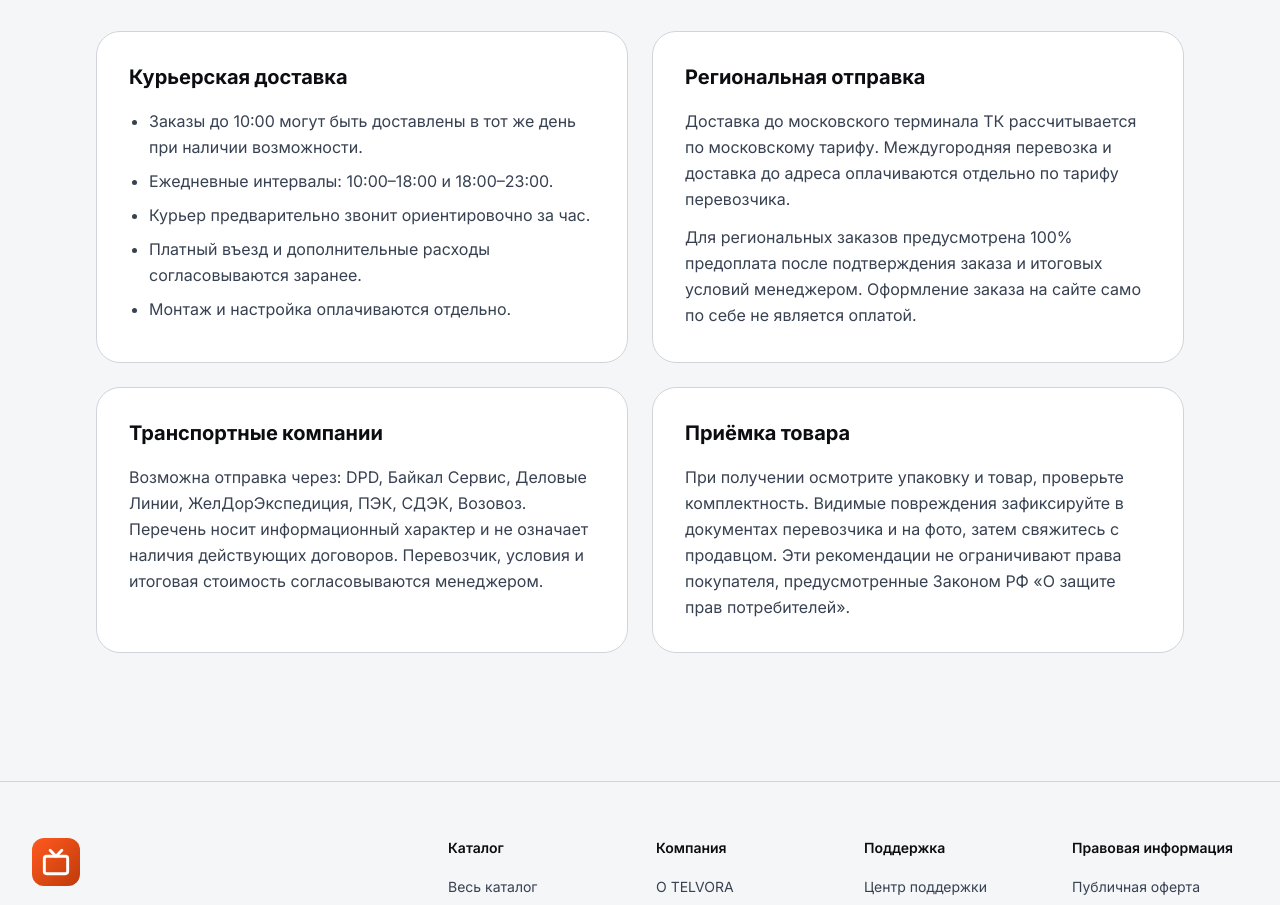
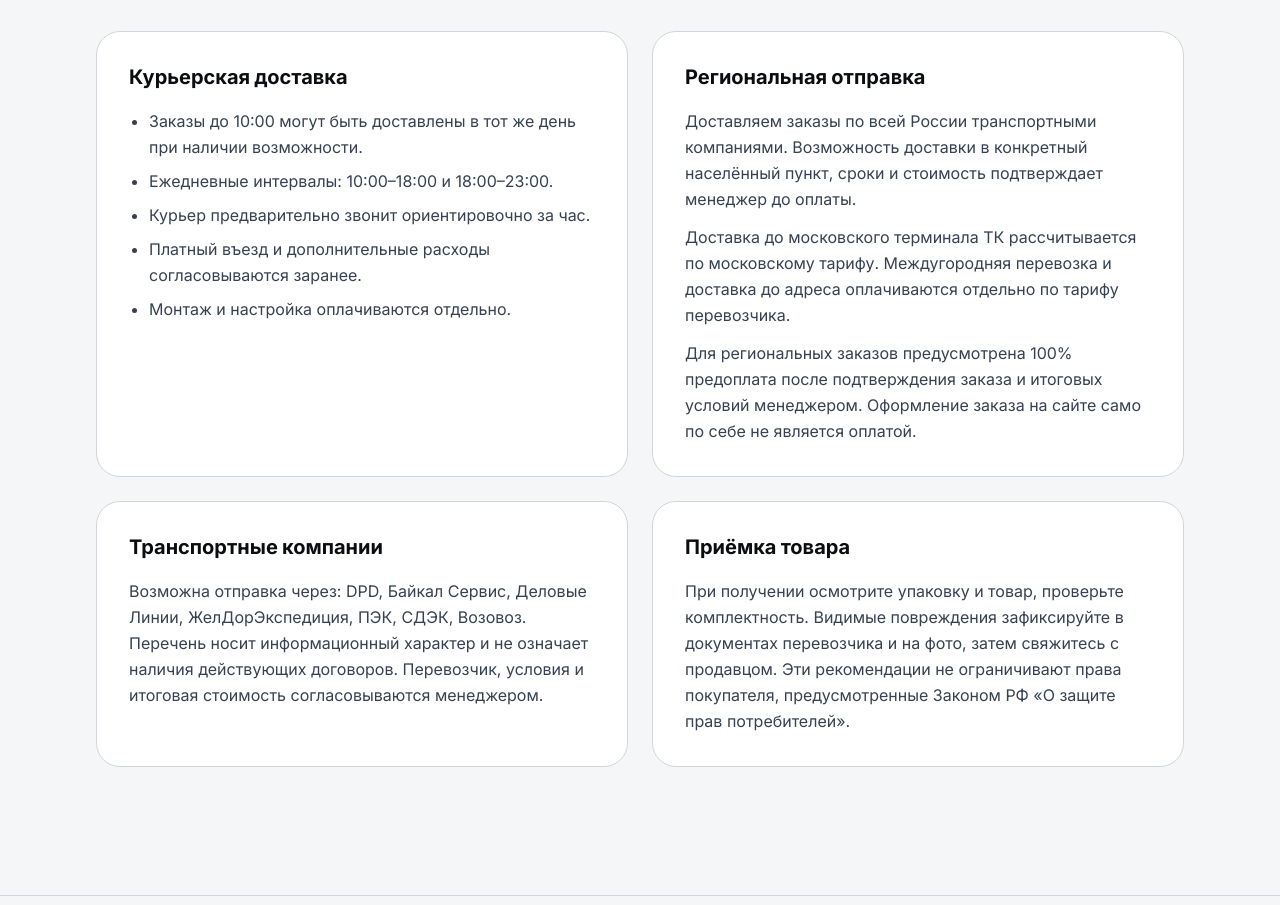
Before and after one commit to pctop365-lab/telvora, a React (Vite) app: page /delivery in a window 1280 px wide. Shown: the part 994-1899 px from the top of the page. Built offline with nearby package versions, Linux system fonts and the light colour scheme; no server answers.

Commit message:
Clarify nationwide delivery coverage

```diff
--- a/src/pages/DeliveryPage.tsx
+++ b/src/pages/DeliveryPage.tsx
@@ -10,7 +10,7 @@ export default function DeliveryPage() {
     <section className="rounded-3xl border border-graphite-200 dark:border-white/10 bg-white dark:bg-graphite-900 overflow-hidden"><div className="p-6 sm:p-8"><h2 className="font-display text-2xl font-bold">Тарифы по Москве</h2><p className="mt-2 text-graphite-600 dark:text-graphite-300">Для одного телевизора в пределах МКАД.</p></div><div className="overflow-x-auto"><table className="w-full text-left"><thead className="bg-graphite-100 dark:bg-white/5"><tr><th className="px-6 py-4">Диагональ</th><th className="px-6 py-4">Стоимость</th></tr></thead><tbody>{deliveryTariffs.map((tariff)=><tr key={tariff.label} className="border-t border-graphite-200 dark:border-white/10"><td className="px-6 py-4 font-medium">{tariff.label}</td><td className="px-6 py-4 text-accent-500 font-bold">{tariff.price.toLocaleString('ru-RU')} ₽</td></tr>)}</tbody></table></div><p className="p-6 sm:px-8 text-sm text-graphite-600 dark:text-graphite-300">Для отсутствующих в таблице диагоналей, нескольких телевизоров и нестандартных условий стоимость согласовывается индивидуально. За МКАД: базовый тариф + 60 ₽ за каждый согласованный километр.</p></section>
     <div className="grid md:grid-cols-2 gap-6">
       <Info title="Курьерская доставка"><ul><li>Заказы до 10:00 могут быть доставлены в тот же день при наличии возможности.</li><li>Ежедневные интервалы: 10:00–18:00 и 18:00–23:00.</li><li>Курьер предварительно звонит ориентировочно за час.</li><li>Платный въезд и дополнительные расходы согласовываются заранее.</li><li>Монтаж и настройка оплачиваются отдельно.</li></ul></Info>
-      <Info title="Региональная отправка"><p>Доставка до московского терминала ТК рассчитывается по московскому тарифу. Междугородняя перевозка и доставка до адреса оплачиваются отдельно по тарифу перевозчика.</p><p>Для региональных заказов предусмотрена 100% предоплата после подтверждения заказа и итоговых условий менеджером. Оформление заказа на сайте само по себе не является оплатой.</p></Info>
+      <Info title="Региональная отправка"><p>Доставляем заказы по всей России транспортными компаниями. Возможность доставки в конкретный населённый пункт, сроки и стоимость подтверждает менеджер до оплаты.</p><p>Доставка до московского терминала ТК рассчитывается по московскому тарифу. Междугородняя перевозка и доставка до адреса оплачиваются отдельно по тарифу перевозчика.</p><p>Для региональных заказов предусмотрена 100% предоплата после подтверждения заказа и итоговых условий менеджером. Оформление заказа на сайте само по себе не является оплатой.</p></Info>
       <Info title="Транспортные компании"><p>Возможна отправка через: {carriers.join(', ')}. Перечень носит информационный характер и не означает наличия действующих договоров. Перевозчик, условия и итоговая стоимость согласовываются менеджером.</p></Info>
       <Info title="Приёмка товара"><p>При получении осмотрите упаковку и товар, проверьте комплектность. Видимые повреждения зафиксируйте в документах перевозчика и на фото, затем свяжитесь с продавцом. Эти рекомендации не ограничивают права покупателя, предусмотренные Законом РФ «О защите прав потребителей».</p></Info>
     </div>
```
